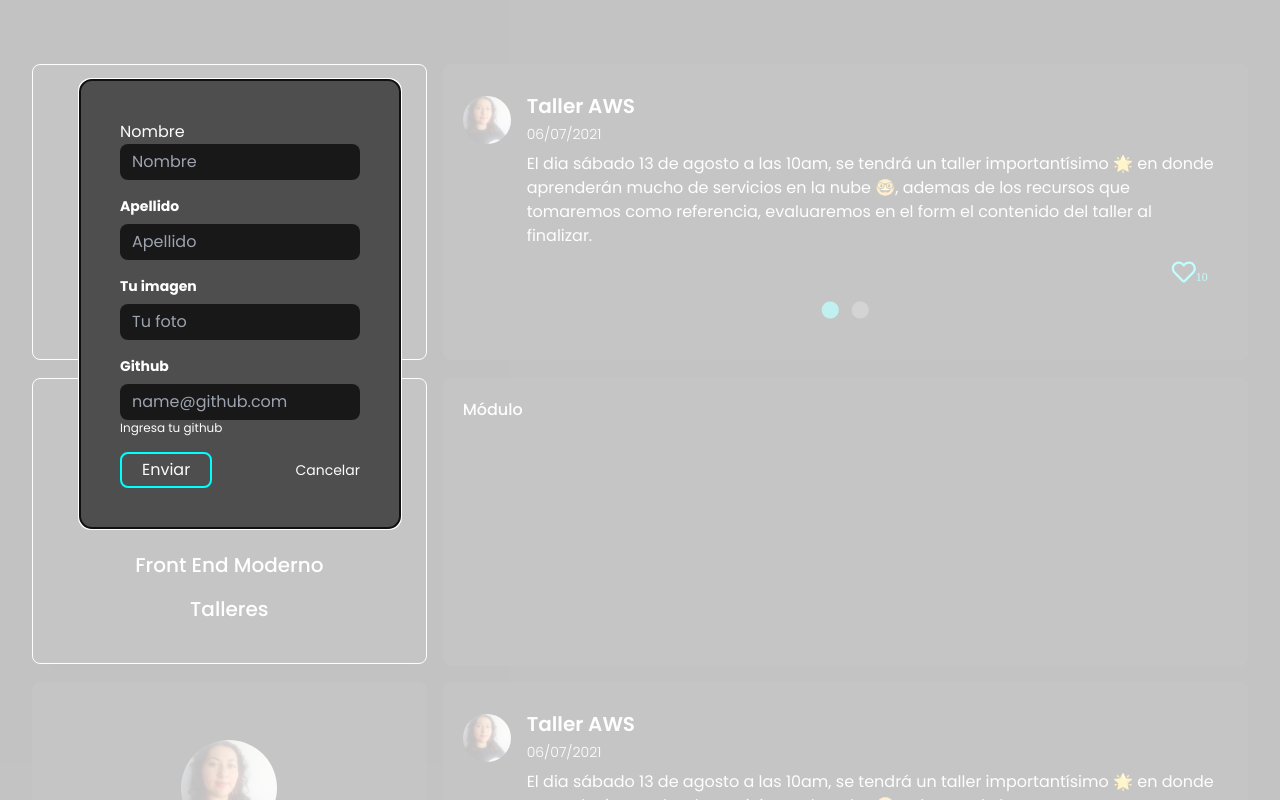
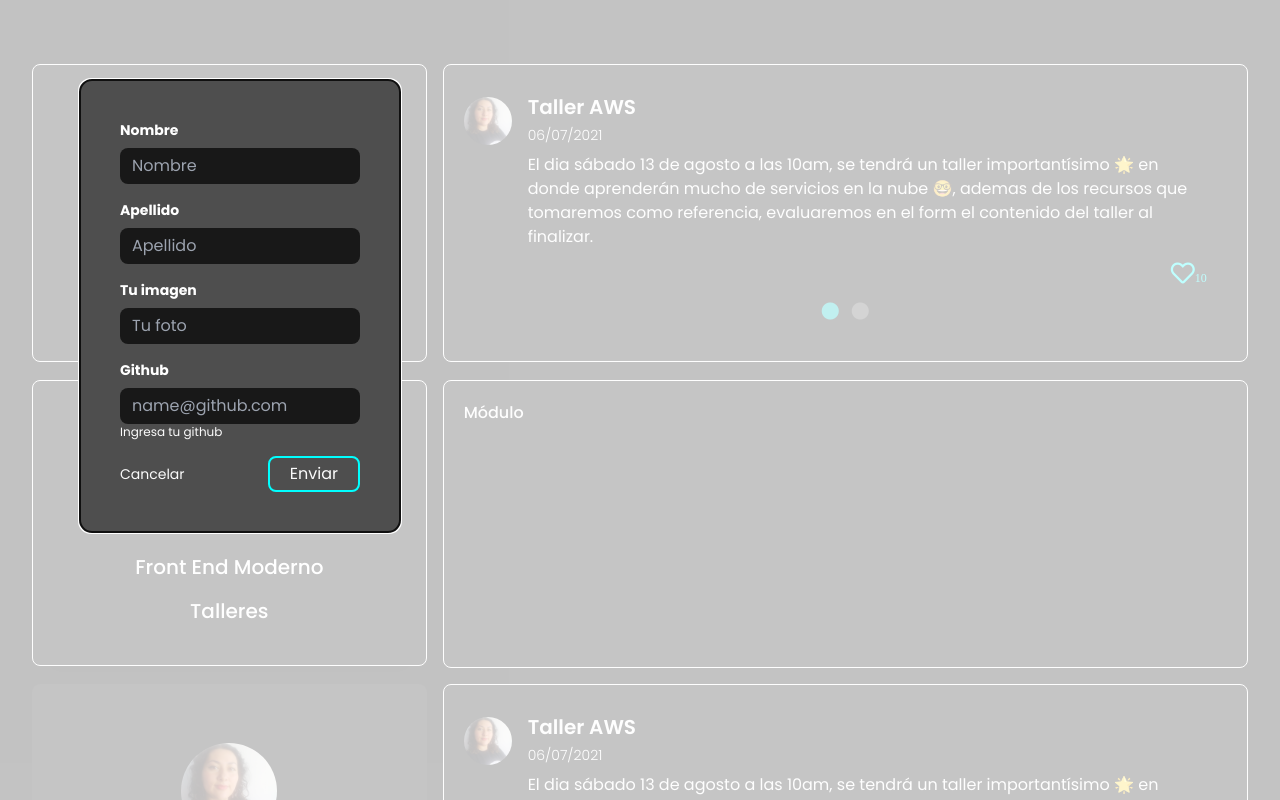
Before and after one commit to silvideastora/next-kodemiapp, a Next.js app: page / in a window 1280 px wide. Both pictures are taken after a click on the icon 229 px from the left and 206 px from the top of the page. Shown: the top 800 px of the page. Built offline with nearby package versions, Linux system fonts and the light colour scheme.

Commit message:
Created KoderProfileForm component

```diff
--- a/components/KoderProfileCard.jsx
+++ b/components/KoderProfileCard.jsx
@@ -2,6 +2,7 @@
 import classNames from 'classnames'
 import {useState} from 'react'
 import Modal from 'react-modal'
+import KoderProfileForm from './KoderProfileForm'
 
 export default function KoderProfileCard({ koder }) {
   const [activeModal, setActiveModal] = useState (false)
@@ -38,72 +39,7 @@ export default function KoderProfileCard({ koder }) {
           'text-white-ka'
         )}
       >
-        <div className={classNames(
-          'max-w-xs',' p-10'
-          )}>
-          <form>
-            <div className={classNames('mb-4')}>
-              <label classNameName={classNames(
-                'label-modal'
-                )} for='firstName'>
-                  Nombre
-              </label>
-              <input className={classNames('input-modal')}
-                id='username' type='text' placeholder='Nombre'/>
-            </div>
-            <div className={classNames('mb-4')}>
-              <label className={classNames(
-                'label-modal'
-                )} for='lastName'>
-                  Apellido
-              </label>
-              <input className={classNames('input-modal')}
-                id='username' type='text' placeholder='Apellido'/>
-            </div>
-            <div className={classNames('mb-4')}>
-              <label className={classNames(
-                'label-modal'
-                )} for='imagen'>
-                  Tu imagen
-              </label>
-              <input className={classNames(
-                'input-modal'
-                )} id="username" type="text" placeholder="Tu foto"/>
-            </div>
-            <div className={classNames('mb-4')}>
-              <label className={classNames(
-                'label-modal')} for='text'>
-                Github
-              </label>
-              <input className={classNames(
-                'input-modal'
-                )} id='github' type='text' placeholder='name@github.com'/>
-              <p className={classNames(
-                'text-white-ka text-xs'
-                )}>Ingresa tu github</p>
-            </div>
-            <div className={classNames(
-              'flex ',
-              'items-center',
-              'justify-between'
-              )}>
-              <button className={classNames(
-                'button-ka',
-                'hover:bg-cyan-ka'
-                )} type="button" >
-                Enviar
-              </button>
-              <a className={classNames(
-                'align-baseline',
-                'inline-block',
-                'hover:text-cyan-ka',
-                'text-sm text-white-ka'
-                )} href="#" onClick={closeModal}>
-                Cancelar
-              </a>
-    </div>
-  </form>
-</div>
+        <KoderProfileForm closeModal={closeModal} />
       </Modal>
     <div className={classNames(
       'mx-auto',
--- /dev/null
+++ b/components/KoderProfileForm.jsx
@@ -0,0 +1,101 @@
+import classNames from 'classnames'
+import { useForm } from 'react-hook-form'
+
+export default function KoderProfileForm ({closeModal}) {
+    const { register, handleSubmit, formState: { errors } } = useForm()
+    const onSubmit = (data, e) => {
+        console.log(data)
+        e.target.reset();
+        fetch('http://kodemiaappback-chatty-bandicoot-kf.mybluemix.net/koders/60dfce7b5a54fc3f5c716090',{
+            method:'PATCH',
+            body: JSON.stringify(data),
+            mode: 'cors',
+            headers: {
+								'Access-Control-Allow-Origin':'*',
+								'Authorization':'eyJhbGciOiJIUzI1NiIsInR5cCI6IkpXVCJ9.eyJpZCI6IjYwZGZjZTdiNWE1NGZjM2Y1YzcxNjA5MCIsImlhdCI6MTYyNjMxNDczN30.UxKTGdsGwB-HJWvP5NqZjiewJqS-4Lya06cbe9ZkBYU'
+              }
+        })
+		.then(response => response.json())
+		.then(data => console.log(data));
+        closeModal()
+
+    }
+    return (
+    <div className={classNames(
+          'max-w-xs',' p-10'
+          )}>
+          <form onSubmit={handleSubmit(onSubmit)}>
+            <div className={classNames('mb-4')}>
+              <label className={classNames(
+                'label-modal'
+                )} for='firstName'>
+                  Nombre
+              </label>
+              <input {...register('firstName', {
+                  required: { value: true, message: 'Campo obligatorio...' }
+                })} className={classNames('input-modal')}
+                id='username' type='text' placeholder='Nombre'/>
+            </div>
+            <div className={classNames('mb-4')}>
+              <label className={classNames(
+                'label-modal'
+                )} for='lastName'>
+                  Apellido
+              </label>
+              <input {...register('lastName', {
+                  required: { value: true, message: 'Campo obligatorio...' }
+                })} className={classNames('input-modal')}
+                id='username' type='text' placeholder='Apellido'/>
+            </div>
+            <div className={classNames('mb-4')}>
+              <label className={classNames(
+                'label-modal'
+                )} for='imagen'>
+                  Tu imagen
+              </label>
+              <input {...register('picture', {
+                  required: { value: true, message: 'Campo obligatorio...' }
+                })}className={classNames(
+                'input-modal'
+                )} id="username" type="text" placeholder="Tu foto"/>
+            </div>
+            <div className={classNames('mb-4')}>
+              <label className={classNames(
+                'label-modal')} for='text'>
+                Github
+              </label>
+              <input {...register('gitHub', {
+                  required: { value: true, message: 'Campo obligatorio...' }
+								})}
+								className={classNames(
+                'input-modal'
+                )} id='github' type='text' placeholder='name@github.com'/>
+              <p className={classNames(
+                'text-white-ka text-xs'
+                )}>Ingresa tu github</p>
+            </div>
+            <div className={classNames(
+              'flex ',
+              'items-center',
+              'justify-between'
+              )}>
+              <a className={classNames(
+                'align-baseline',
+                'inline-block',
+                'hover:text-cyan-ka',
+                'text-sm text-white-ka'
+                )} href='#' onClick={closeModal}>
+                Cancelar
+              </a>
+              <button className={classNames(
+                'button-ka',
+                'hover:bg-cyan-ka'
+                )} type='submit'>
+                Enviar
+              </button>
+
+    </div>
+  </form>
+</div>
+    )
+}
--- a/components/ModuleBox.jsx
+++ b/components/ModuleBox.jsx
@@ -55,6 +55,7 @@ export default function ModuleBox({modules}) {
           )}>
           <div className= {classNames(
             'bg-black-ka',
+            'border border-white-ka',
             'min-h-full',
             'p-2',
             'py-5 px-5',
--- a/components/Posts.jsx
+++ b/components/Posts.jsx
@@ -17,6 +17,7 @@ export default function Posts ({posts}) {
         )}>
             <div className={classNames(
                 'bg-black-ka',
+                'border border-white-ka',
                 'mb-0.5',
                 'min-h-full',
                 'pb-16',
--- a/components/ResourcesContainer.jsx
+++ b/components/ResourcesContainer.jsx
@@ -44,7 +44,7 @@ export default function ResourcesContainer({resources}) {
                       'pt-16'
                     )}>
                       {resource.title}</h3>
-                    <a href={resource.url} className={classNames(
+                    <a href={resource.url} target='_blank'className={classNames(
                       'px-12',
                       'p-10',
                       'w-full',
--- a/pages/resources/[topic].js
+++ b/pages/resources/[topic].js
@@ -5,7 +5,7 @@ import {useState, useEffect} from 'react'
 export default function ResourcesScreen () {
 	const [resources, setResources] = useState([])
   useEffect(() => {
-		fetch('https://private-b1ad8a-oportunos1.apiary-mock.com/resources')
+		fetch('http://kodemiaappback-chatty-bandicoot-kf.mybluemix.net/koders/60dfce7b5a54fc3f5c716090')
 		.then(response => response.json())
 		.then(data => setResources(data.resources));
 	},[])
```
